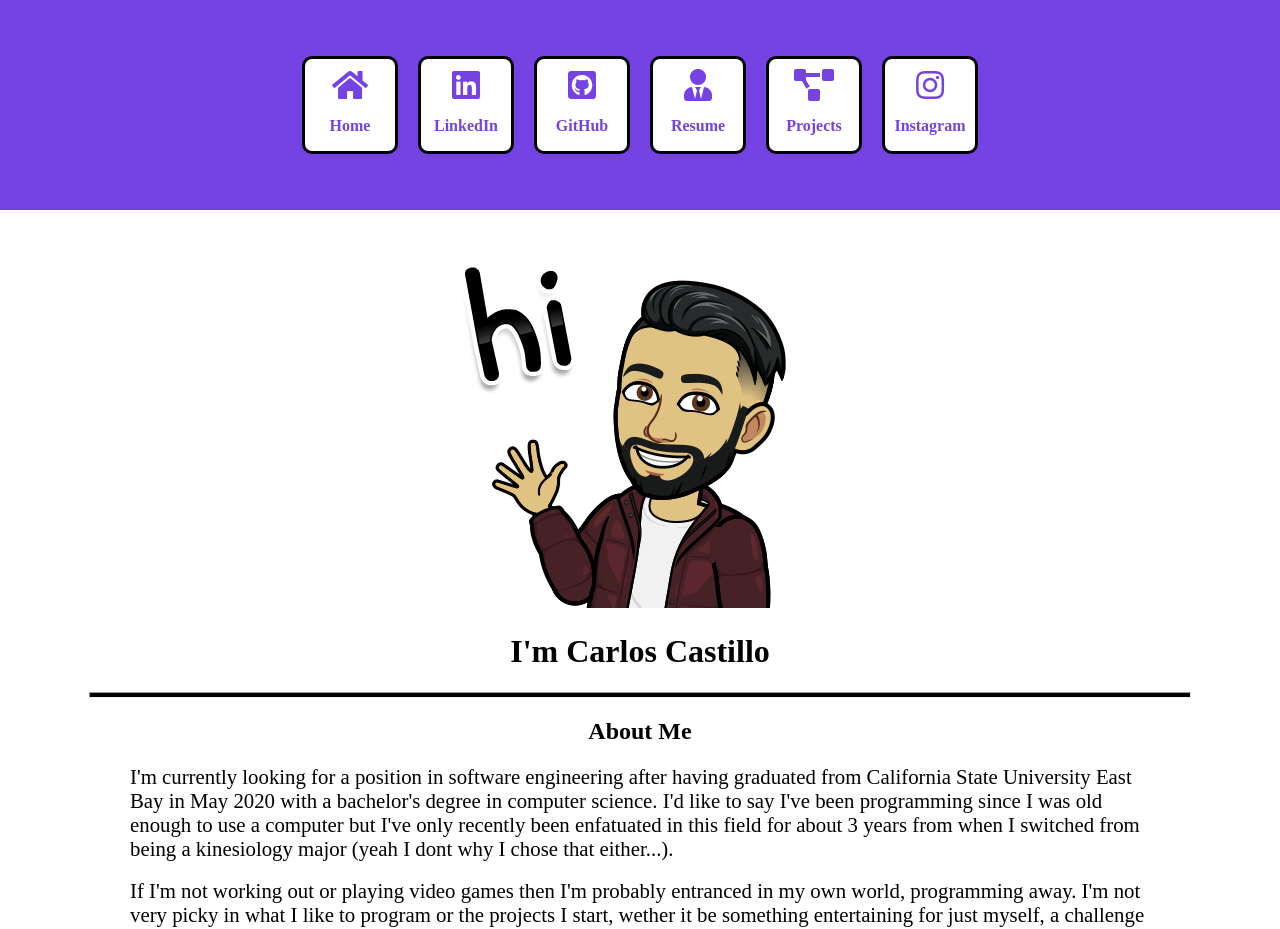
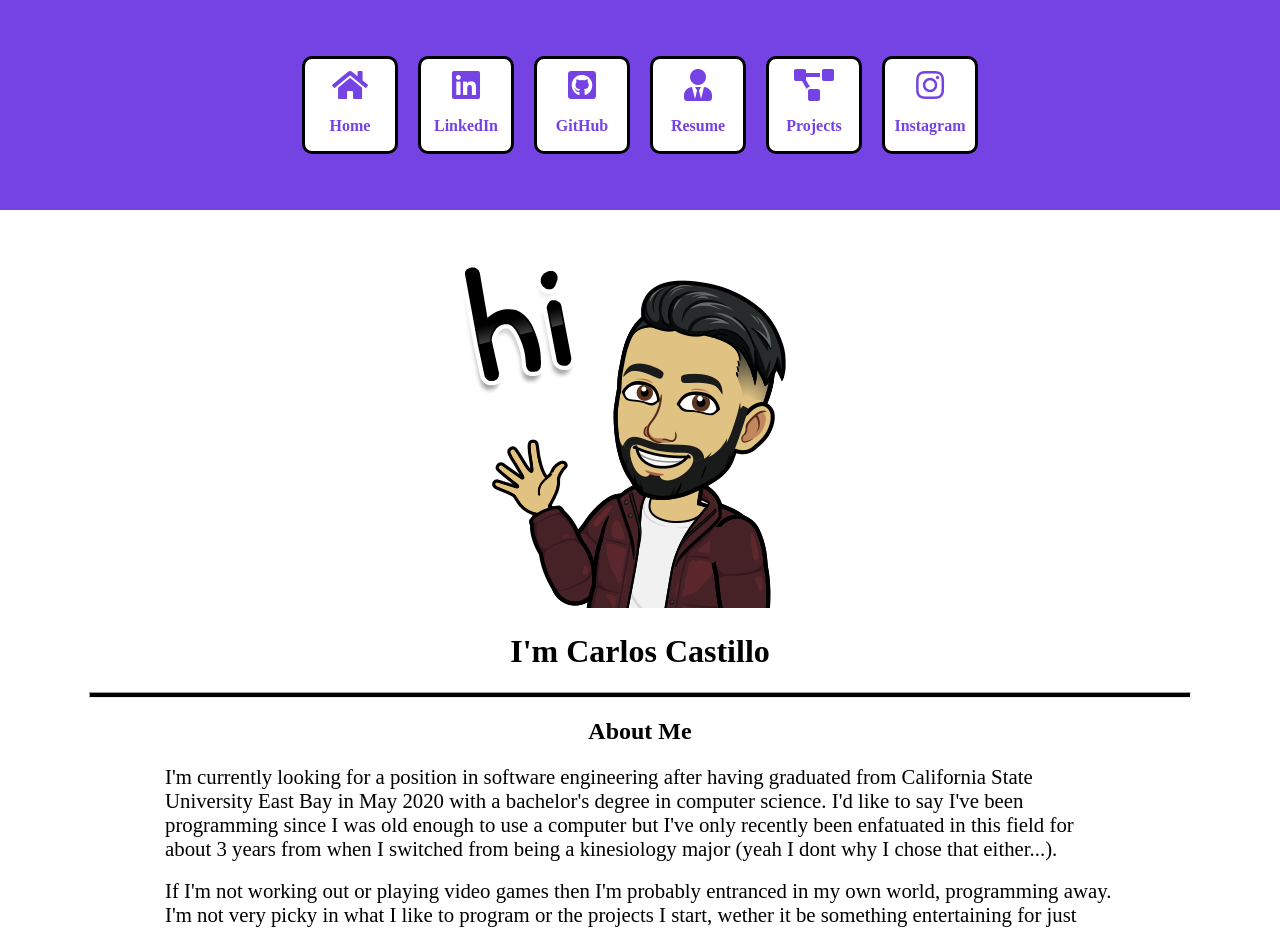
Before and after one commit to AGuyNamedC-Los/personal-website, a React (Create React App) app: page / in a window 1280 px wide. Shown: the top 929 px of the page. Built offline with nearby package versions, Linux system fonts and the light colour scheme.

Commit message:
made home page more responsive

```diff
--- a/src/temp.css
+++ b/src/temp.css
@@ -74,12 +74,18 @@ body {
 .about_me p {
     margin: 0 auto;
     text-align: left;
-    padding: 0% 130px;
-    font-size: 1.3rem;
 }
 
 span {
     font-size: 1.3rem;
+}
+
+@media screen and (min-width: 1201px) {
+    .about_me p {
+        padding: 0 130px;
+        max-width: 950px;
+        font-size: 1.3rem;
+    }
 }
 
 @media screen and (max-width: 1200px) {
```
